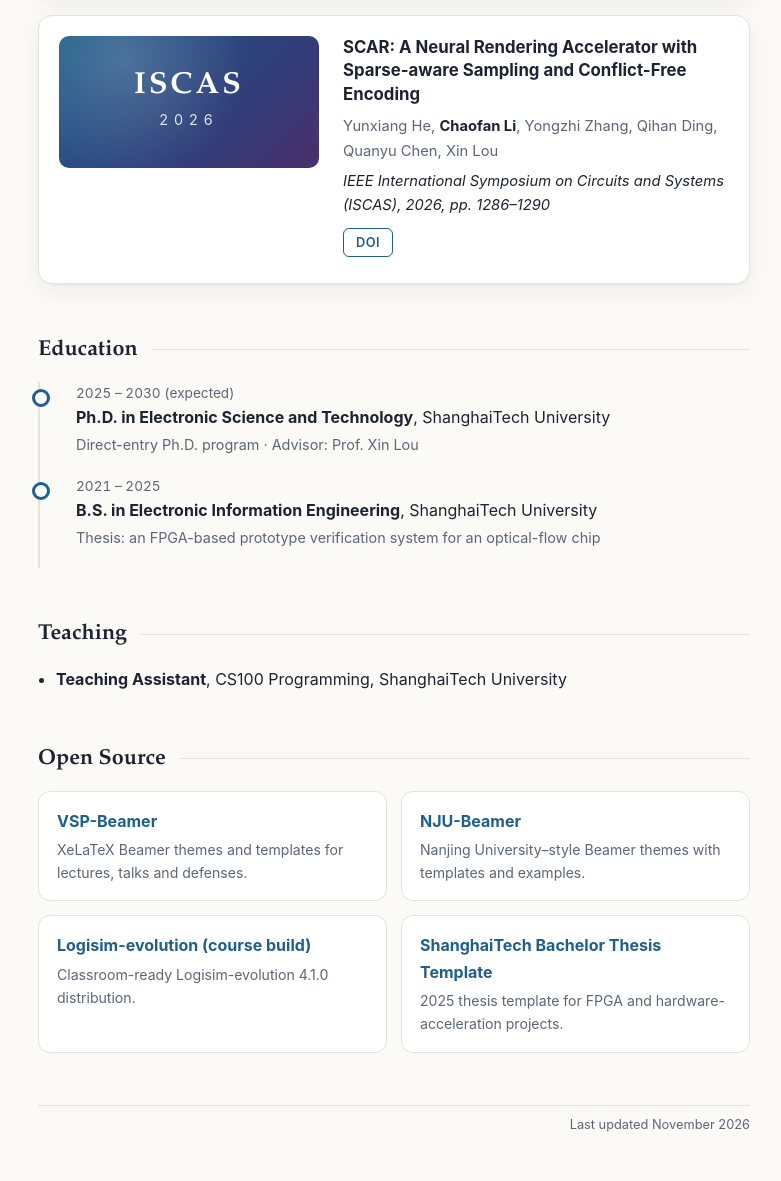
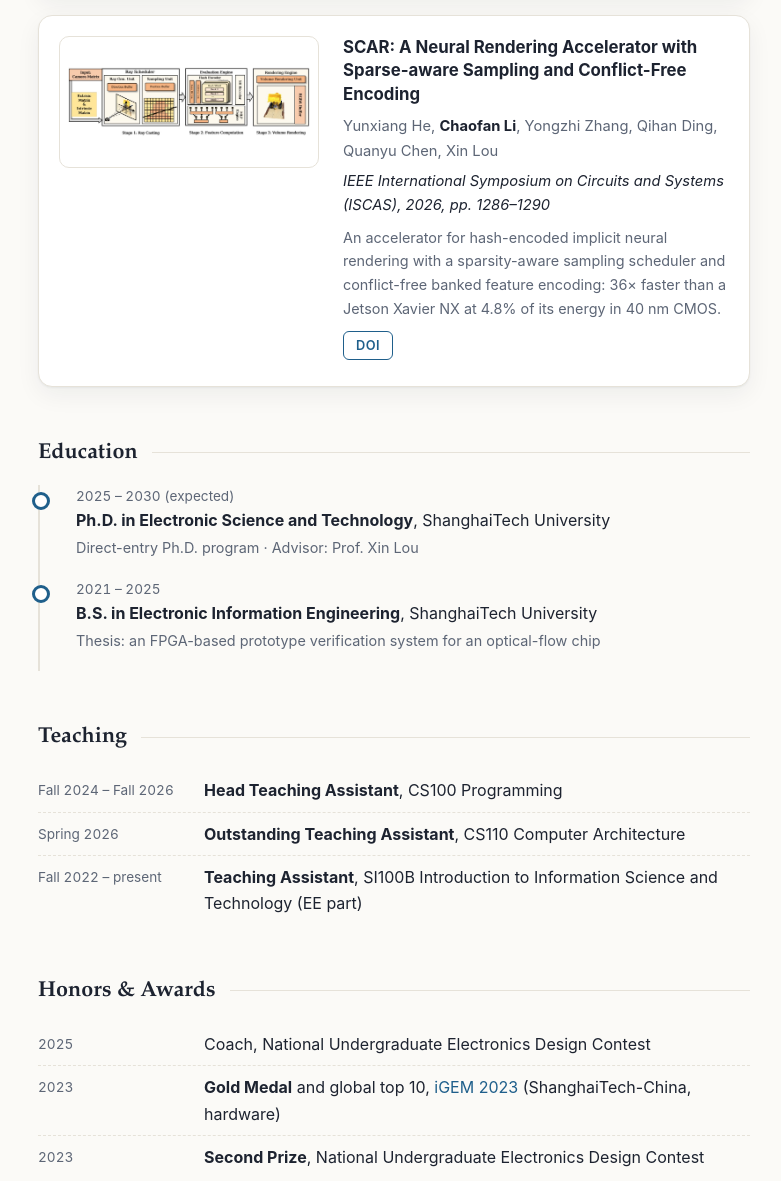
Before and after one commit to Heaticy/Heaticy.github.io, a plain HTML site: page index.html in a window 1280 px wide. Shown: the part 1163-2344 px from the top of the page, without its empty margins (418-1199 px from the left). Drawn offline with Linux system fonts and the light colour scheme.

Commit message:
Add SCAR figure, teaching and honors

```diff
--- a/assets/css/style.css
+++ b/assets/css/style.css
@@ -160,17 +160,19 @@ h2::after {
   font-weight: 500;
 }
 
-/* News */
-.news { list-style: none; padding: 0; margin: 0; }
-.news li {
+/* News, teaching, honors */
+.news, .teach { list-style: none; padding: 0; margin: 0; }
+.news li, .teach li {
   display: grid;
   grid-template-columns: 96px 1fr;
   gap: 16px;
   padding: 8px 0;
   border-bottom: 1px dashed var(--line);
 }
-.news li:last-child { border-bottom: 0; }
+.teach li { grid-template-columns: 150px 1fr; }
+.news li:last-child, .teach li:last-child { border-bottom: 0; }
 .news time { color: var(--muted); font-size: .88rem; font-variant-numeric: tabular-nums; padding-top: 1px; }
+.teach .when { padding-top: 2px; }
 
 /* Publications */
 .legend { margin: -6px 0 18px; color: var(--muted); font-size: .85rem; }
@@ -198,21 +200,13 @@ h2::after {
 .thumb img { display: block; width: 100%; height: auto; transition: transform .35s ease; }
 .pub:hover .thumb img { transform: scale(1.03); }
 
-.thumb.badge {
+.thumb.diagram {
   aspect-ratio: 935 / 476;
   display: flex;
-  flex-direction: column;
   align-items: center;
-  justify-content: center;
-  background:
-    radial-gradient(circle at 25% 20%, rgba(255, 255, 255, .18), transparent 55%),
-    linear-gradient(135deg, #1f5f8b, #2f3f7a 60%, #4a2f6b);
-  color: #fff;
-  border: 0;
+  padding: 8px;
+  background: #fff;
 }
-
-.badge-venue { font: 700 1.9rem/1 var(--serif); letter-spacing: 3px; }
-.badge-year { margin-top: 6px; font-size: .9rem; letter-spacing: 6px; opacity: .85; }
 
 .pub h3 { margin: 0 0 8px; font-size: 1.05rem; line-height: 1.4; }
 .pub p { margin: 0 0 6px; }
@@ -250,8 +244,6 @@ h2::after {
 .when { font-size: .85rem; color: var(--muted); font-variant-numeric: tabular-nums; }
 .muted { color: var(--muted); font-size: .9rem; }
 
-.plain { padding-left: 18px; margin: 0; }
-
 /* Open source */
 .cards { display: grid; grid-template-columns: repeat(2, minmax(0, 1fr)); gap: 14px; }
 .card {
@@ -279,4 +271,5 @@ footer { color: var(--muted); font-size: .8rem; text-align: right; padding-top:
   .pub { grid-template-columns: 1fr; }
   .cards { grid-template-columns: 1fr; }
   .news li { grid-template-columns: 80px 1fr; }
+  .teach li { grid-template-columns: 1fr; gap: 0; }
 }
--- a/index.html
+++ b/index.html
@@ -98,9 +98,8 @@
         </article>
 
         <article class="pub">
-          <div class="thumb badge" aria-hidden="true">
-            <span class="badge-venue">ISCAS</span>
-            <span class="badge-year">2026</span>
+          <div class="thumb diagram">
+            <img src="assets/img/scar.jpg" alt="SCAR architecture: ray scheduler, evaluation engine with banked hash encoder, and rendering engine" loading="lazy" width="1100" height="314">
           </div>
           <div class="pub-body">
             <h3>SCAR: A Neural Rendering Accelerator with Sparse-aware Sampling and Conflict-Free Encoding</h3>
@@ -108,6 +107,11 @@
               Yunxiang He, <b>Chaofan Li</b>, Yongzhi Zhang, Qihan Ding, Quanyu Chen, Xin Lou
             </p>
             <p class="venue">IEEE International Symposium on Circuits and Systems (ISCAS), 2026, pp. 1286–1290</p>
+            <p class="tldr">
+              An accelerator for hash-encoded implicit neural rendering with a sparsity-aware sampling scheduler
+              and conflict-free banked feature encoding: 36× faster than a Jetson Xavier NX at 4.8% of its energy
+              in 40 nm CMOS.
+            </p>
             <p class="btns">
               <a class="btn" href="https://doi.org/10.1109/ISCAS66217.2026.11562414">DOI</a>
             </p>
@@ -137,8 +141,19 @@
 
       <section id="teaching">
         <h2>Teaching</h2>
-        <ul class="plain">
-          <li><b>Teaching Assistant</b>, CS100 Programming, ShanghaiTech University</li>
+        <ul class="teach">
+          <li><span class="when">Fall 2024 – Fall 2026</span><span><b>Head Teaching Assistant</b>, CS100 Programming</span></li>
+          <li><span class="when">Spring 2026</span><span><b>Outstanding Teaching Assistant</b>, CS110 Computer Architecture</span></li>
+          <li><span class="when">Fall 2022 – present</span><span><b>Teaching Assistant</b>, SI100B Introduction to Information Science and Technology (EE part)</span></li>
+        </ul>
+      </section>
+
+      <section id="honors">
+        <h2>Honors &amp; Awards</h2>
+        <ul class="teach">
+          <li><span class="when">2025</span><span>Coach, National Undergraduate Electronics Design Contest</span></li>
+          <li><span class="when">2023</span><span><b>Gold Medal</b> and global top 10, <a href="https://2023.igem.wiki/shanghaitech-china/">iGEM 2023</a> (ShanghaiTech-China, hardware)</span></li>
+          <li><span class="when">2023</span><span><b>Second Prize</b>, National Undergraduate Electronics Design Contest</span></li>
         </ul>
       </section>
 
```
Also changed, not shown: assets/img/scar.jpg (added).
